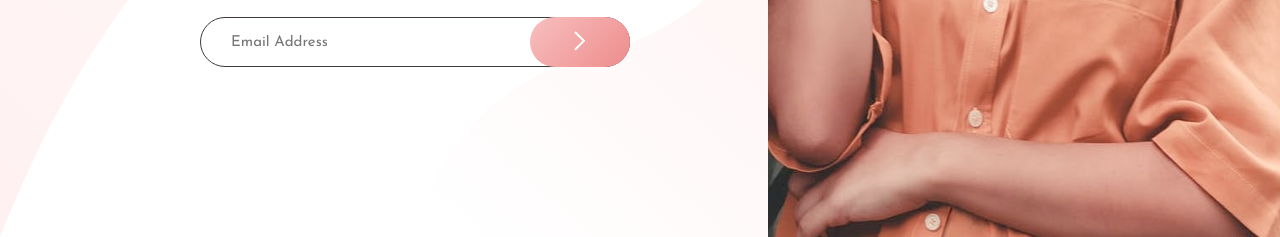
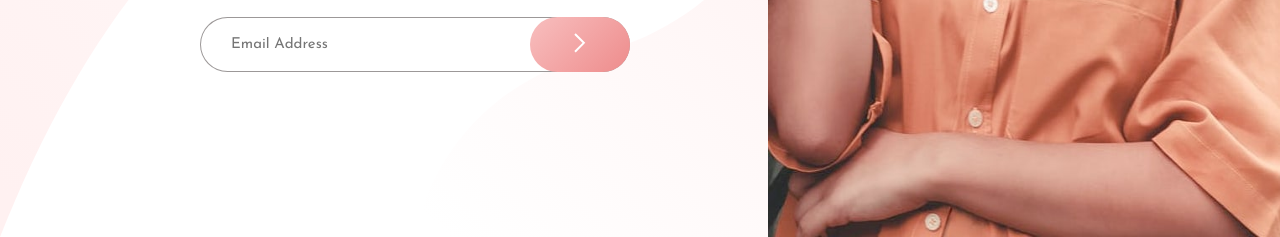
Before and after one commit to walidshaba/Base-Apparel-coming-soon-page, a plain HTML site: page index.html in a window 1280 px wide. Shown: the part 563-800 px from the top of the page. Drawn offline with Linux system fonts and the light colour scheme.

Commit message:
timely save

```diff
--- a/assets/styles/main.css
+++ b/assets/styles/main.css
@@ -96,10 +96,10 @@ section .first-side {
 
 form input {
   width: 100%;
-  height: 50px;
+  height: 55px;
   border-radius: 50px;
   padding: 0 30px;
-  border: 0.3px solid var(--darkGrayishRed);
+  border: 0.3px solid hsla(0, 6%, 24%, 0.521);
   border-style: double;
 }
 ::placeholder {
@@ -108,10 +108,10 @@ form input {
 
 form button {
   position: absolute;
-  transform: translate(165px, 00px);
+  transform: translate(165px, 0px);
   border-radius: 50px;
   width: 100px;
-  height: 50px;
+  height: 55px;
   border: none;
   background-image: linear-gradient(
     135deg,
```
